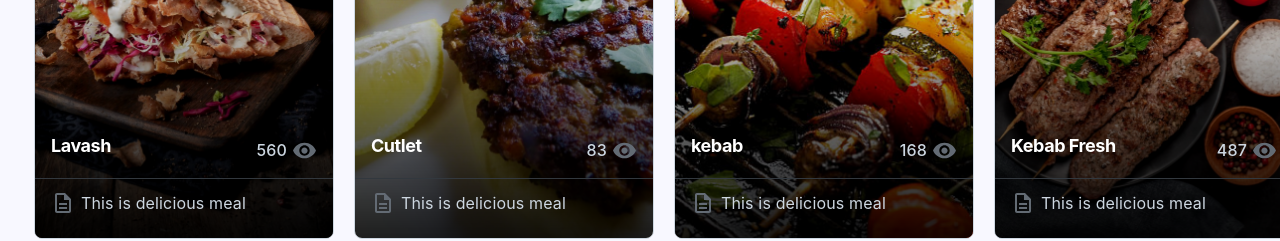
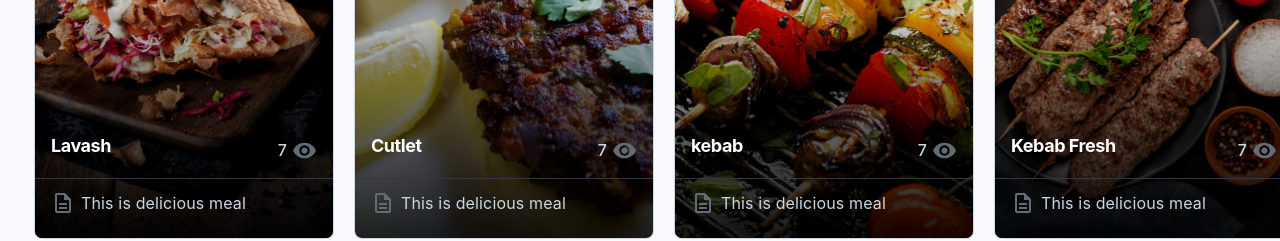
Before and after one commit to Akhrorfayzullo/burak-react, a React (Create React App) app: page / in a window 1280 px wide. Shown: the part 1340-1581 px from the top of the page. Built offline with nearby package versions, Linux system fonts and the light colour scheme.

Commit message:
fix: Popular dishes

```diff
--- a/src/app/screens/homePage/PopularDishes.tsx
+++ b/src/app/screens/homePage/PopularDishes.tsx
@@ -24,7 +24,8 @@ export default function PopularDishes() {
         <Stack className="popular-section">
           <Box className="category-title">Popular Dishes</Box>
           <Stack className="cards-frame">
-            {list.map((ele, index) => (
+            {list?.length !== 0 ? (
+              list.map((ele, index) => (
                 <CssVarsProvider key={index}>
                   <Card className="card">
                     <CardCover>
@@ -53,7 +54,7 @@ export default function PopularDishes() {
                             display: "flex",
                           }}
                         >
-                        {Math.floor(Math.random() * 600)}
+                          7
                           <VisibilityIcon
                             sx={{ fontSize: 25, marginLeft: "5px" }}
                           />
@@ -80,7 +81,10 @@ export default function PopularDishes() {
                     </CardOverflow>
                   </Card>
                 </CssVarsProvider>
-            ))}
+              ))
+            ) : (
+              <Box>No products are not available</Box>
+            )}
           </Stack>
         </Stack>
       </Container>
```
Lines whose indentation alone changed are shown as unchanged.
